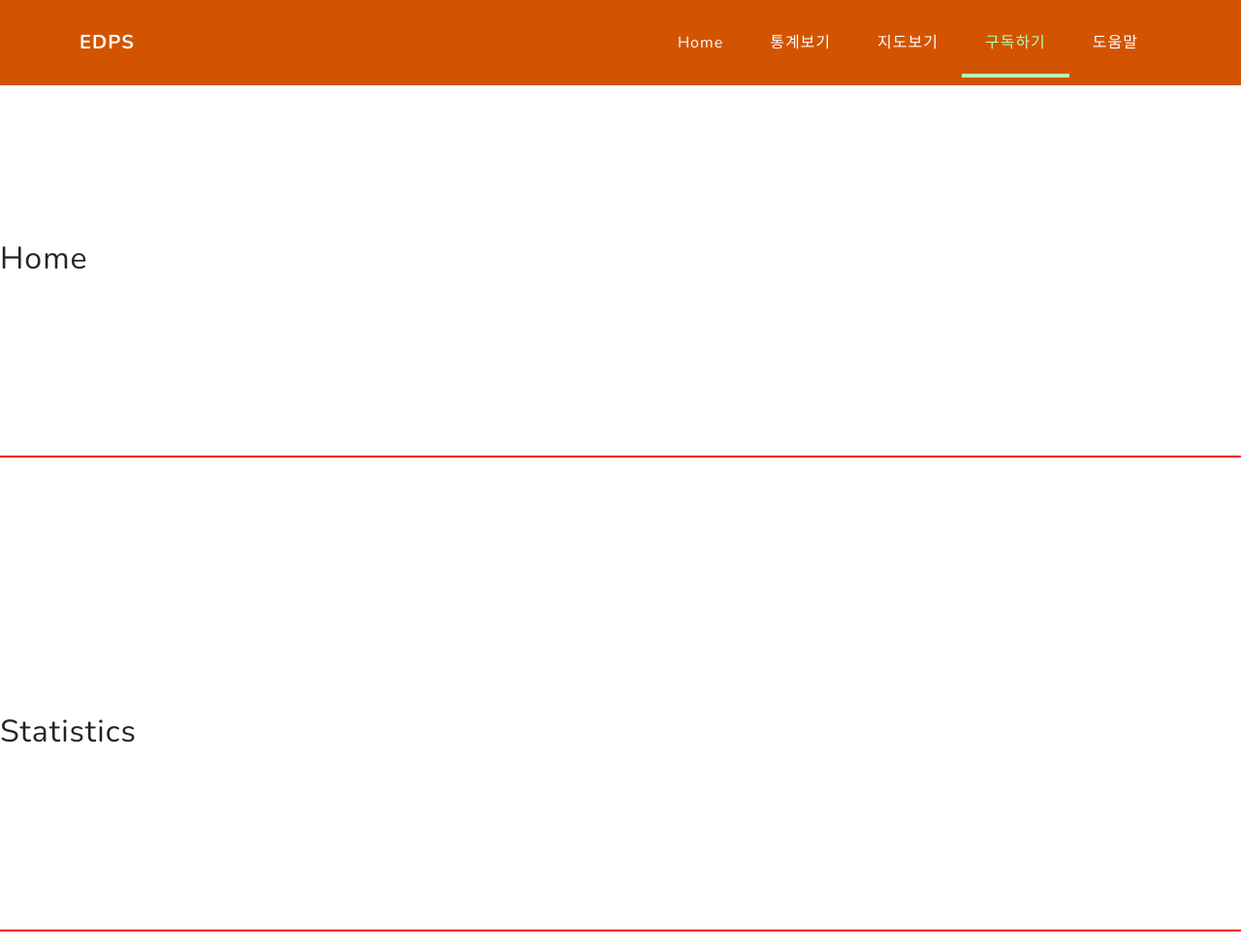
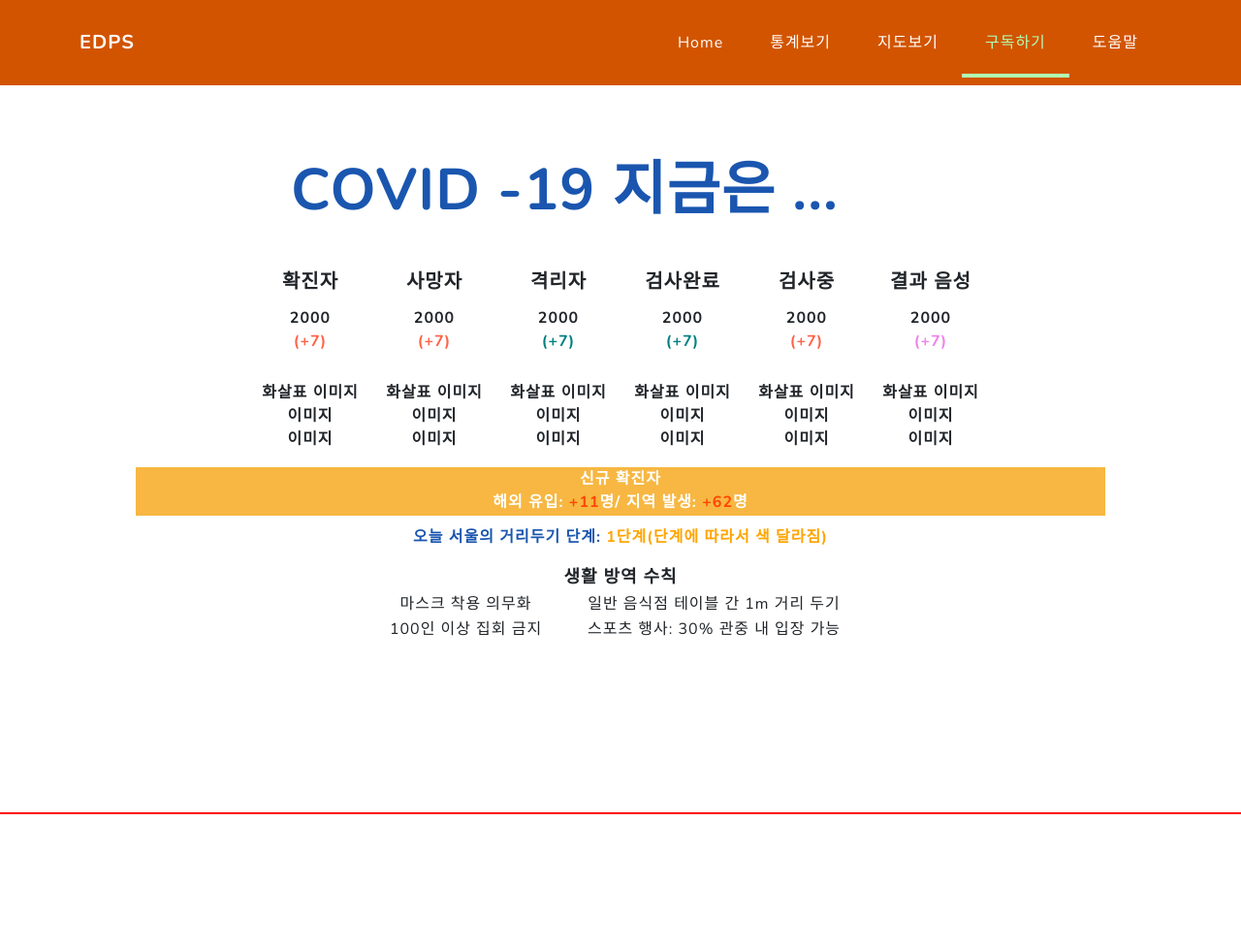
Before and after one commit to 0417yjy/InfectionMonitoringSystem, a Django app: page /mainpage/ in a window 1280 px wide; the page is wider, and only the part inside the window is pictured. Shown: the top 977 px of that part at 97% size. Run offline with Django 3.2, Linux system fonts and the light colour scheme; some libraries are stand-ins or nearby versions.

Commit message:
finished homepage template

```diff
--- a/django_monitoring/mainpage/templates/contents-home.html
+++ b/django_monitoring/mainpage/templates/contents-home.html
@@ -1,3 +1,21 @@
-<div style="margin-top: 88px;">
-    <h2>Home</h2>
+<div style="margin-top: 0">
+    <h1 style="font-size: 60px; color:rgb(26, 86, 175); font-weight: bold">
+        <div style="position:relative; margin-bottom: 40px; left: 300px">COVID -19 지금은 ...</div>
+    </h1>
+    <center>
+    <table width="60%" height="200px" style="font-weight: bolder; text-align: center;" margin="auto" text-align="center">
+        <th style="font-size: 20px">확진자</th><th style="font-size: 20px">사망자</th><th style="font-size: 20px">격리자</th><th style="font-size: 20px">검사완료</th><th style="font-size: 20px">검사중</th><th style="font-size: 20px">결과 음성</th>
+        <tr><td>2000<br><p style="color:tomato">(+7)</p></td><td>2000<br><p style="color:tomato">(+7)</p></td><td>2000<br><p style="color:teal">(+7)</p></td><td>2000<br><p style="color:teal">(+7)</p></td><td>2000<br><p style="color:tomato">(+7)</p></td><td>2000<br><p style="color:violet">(+7)</p></td></tr>
+        <tr><td row span="3">화살표 이미지<br>이미지<br>이미지</td><td row span="3">화살표 이미지<br>이미지<br>이미지</td><td row span="3">화살표 이미지<br>이미지<br>이미지</td><td row span="3">화살표 이미지<br>이미지<br>이미지</td><td row span="3">화살표 이미지<br>이미지<br>이미지</td><td row span="3">화살표 이미지<br>이미지<br>이미지</td></tr>
+    </table>
+
+    <div style="margin-top: 10px; background-color:rgb(247, 183, 66); width: 1000px; height: 50px; text-align: center; color: white; vertical-align: middle"><b>신규 확진자<br>해외 유입: <span style="color:orangered">+11</span>명/ 지역 발생: <span style="color:orangered">+62</span>명</b></div>
+    <div style="margin-top: 10px; width: 1200px; text-align: center"><b><span style="color:rgb(26, 86, 175)">오늘 서울의 거리두기 단계: </span><span style="color:orange">1단계(단계에 따라서 색 달라짐)</span></b></div>
+
+    <table width="40%" style="text-align: center; margin-top: 15px" cellpadding: 5px>
+        <th colspan="2" style="font-size: 18px">생활 방역 수칙</th>
+        <tr><td>마스크 착용 의무화</td><td>일반 음식점 테이블 간 1m 거리 두기</td></tr>
+        <tr><td>100인 이상 집회 금지</td><td>스포츠 행사: 30% 관중 내 입장 가능</td></tr>
+    </table>
+    </center>
 </div>
```
